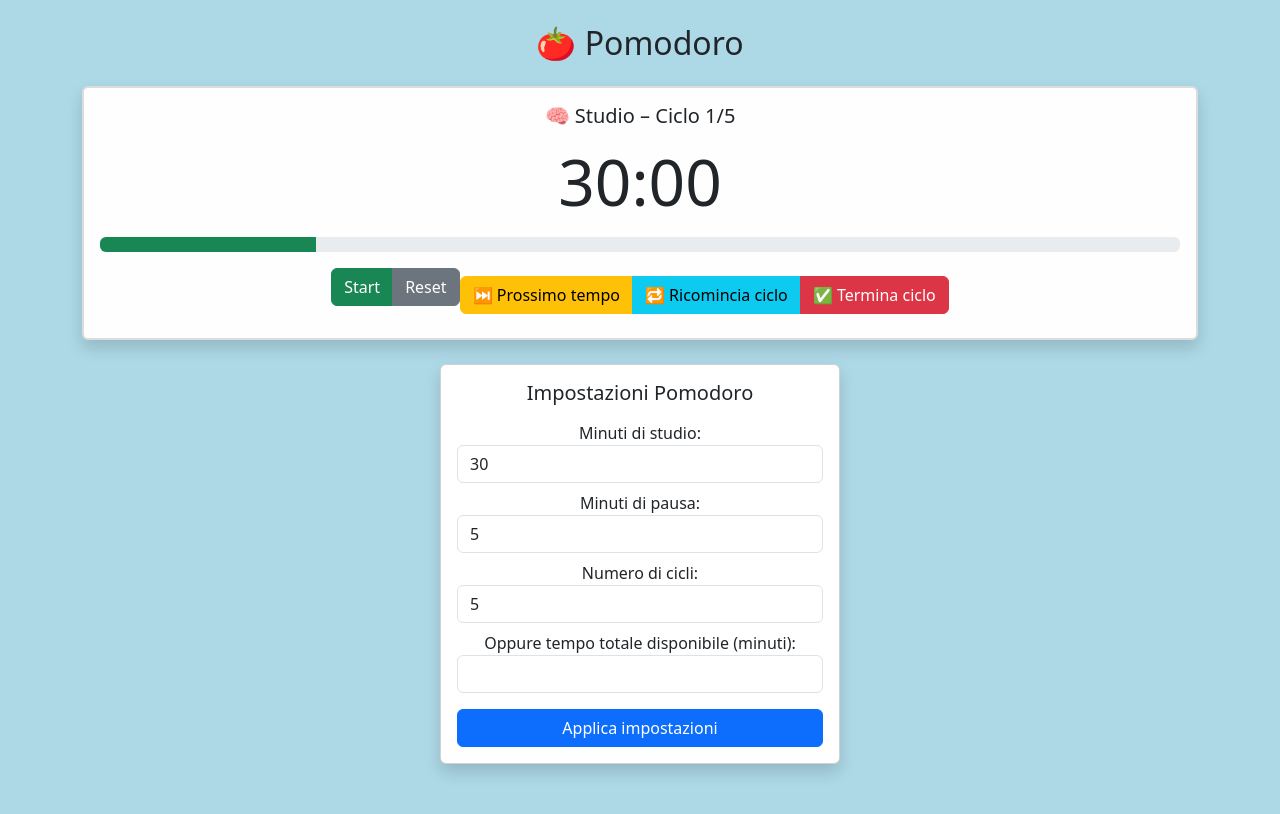
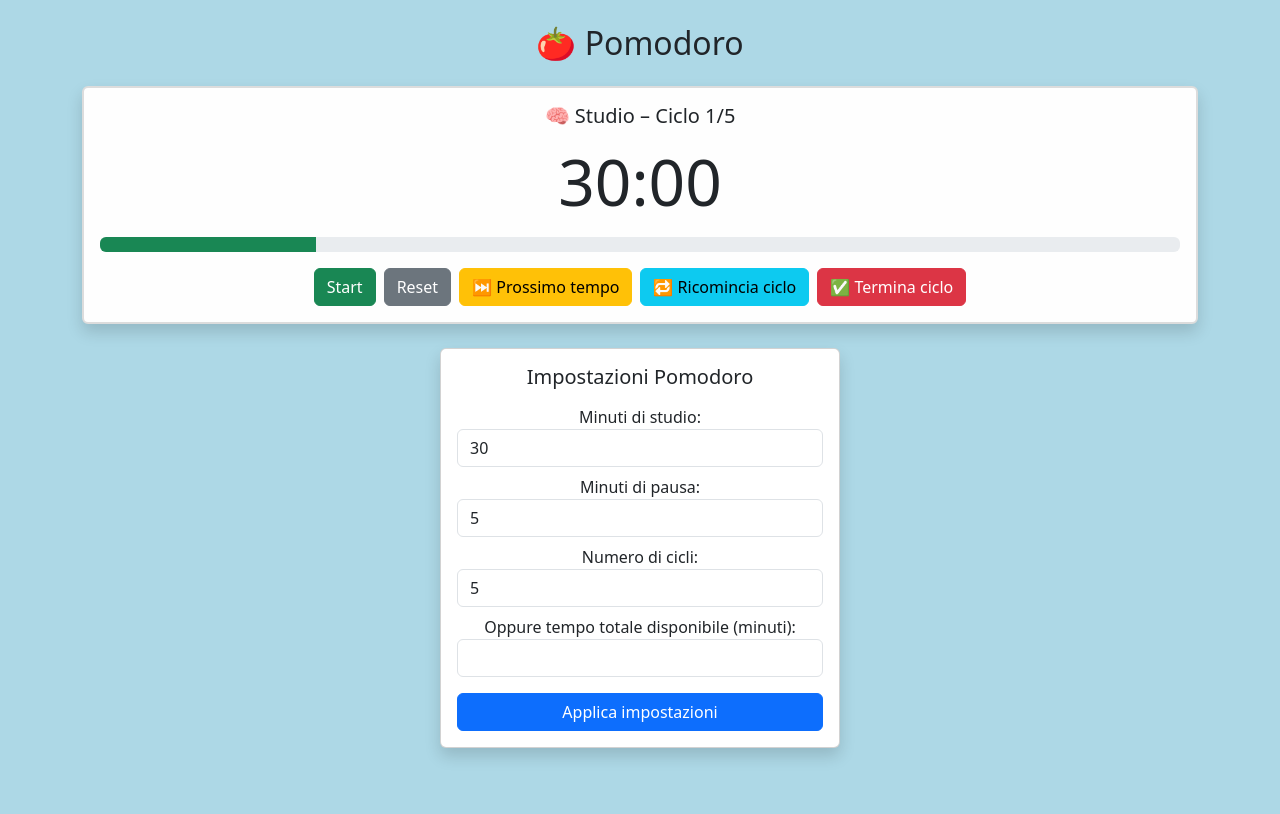
Before and after one commit to Zenidal98/Selfie-2025, a React (Create React App) app in the folder selfie/frontend/: page /pomodoro in a window 1280 px wide. Shown: the top 814 px of the page. Built offline with nearby package versions, Linux system fonts and the light colour scheme.

Commit message:
fixe graphical bugs

```diff
--- a/selfie/frontend/src/pages/Pomodoro/PomodoroTimer.jsx
+++ b/selfie/frontend/src/pages/Pomodoro/PomodoroTimer.jsx
@@ -149,16 +149,13 @@
       </div>
 
       {/* PULSANTI */}
-      <div className="btn-group mb-3">
+      <div className="d-flex flex-wrap justify-content-center gap-2 mt-3">
         <button className="btn btn-success" onClick={toggleTimer}>
          {isRunning ? "Pausa" : "Start"}
         </button>
         <button className="btn btn-secondary" onClick={resetTimer}>
          Reset
         </button>
-      </div>
-
-      <div className="btn-group">
         <button className="btn btn-warning" onClick={nextTime}>
          ⏭ Prossimo tempo
         </button>
@@ -169,6 +166,7 @@
          ✅ Termina ciclo
         </button>
       </div>
+
     </div>
   );
 };
```
Lines whose indentation alone changed are shown as unchanged.
